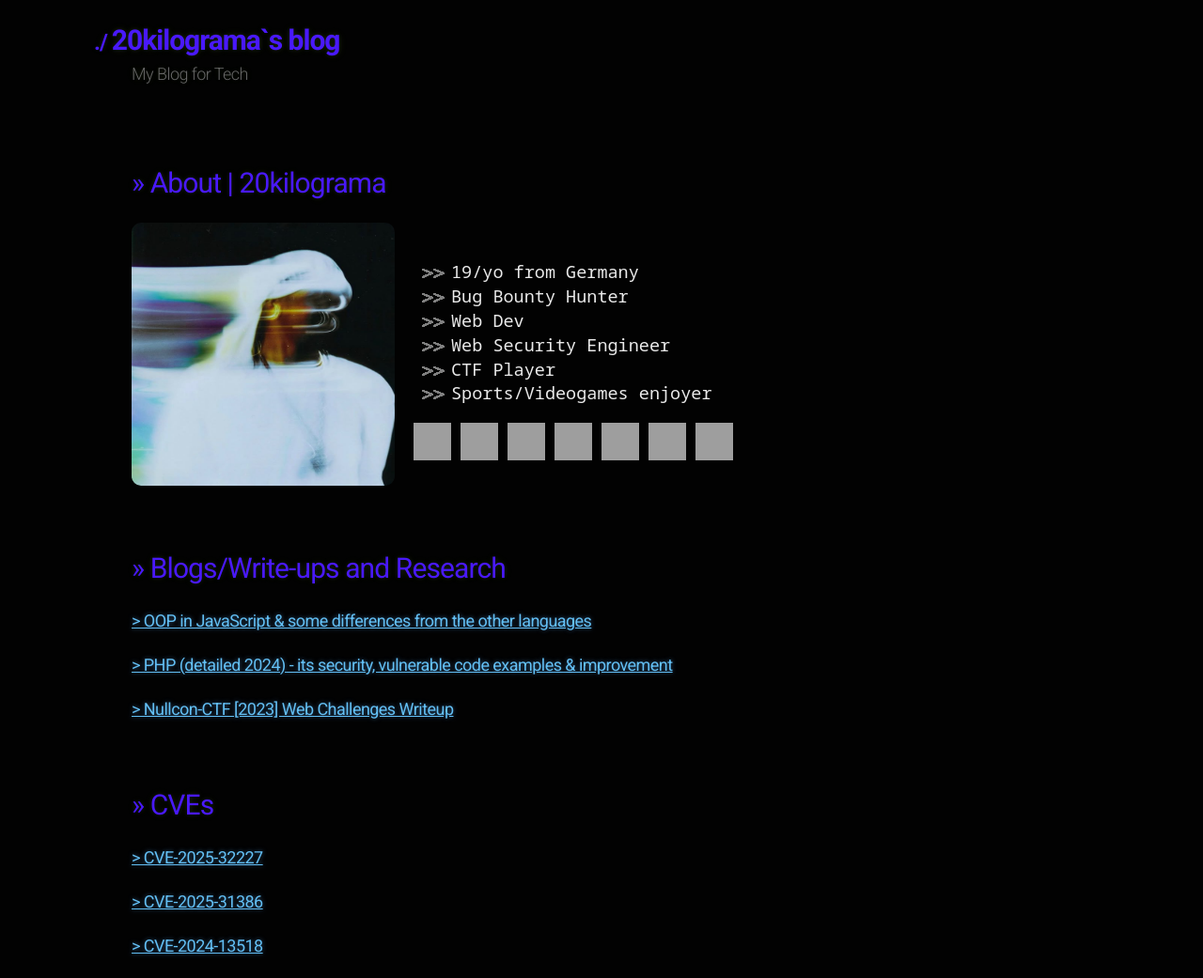
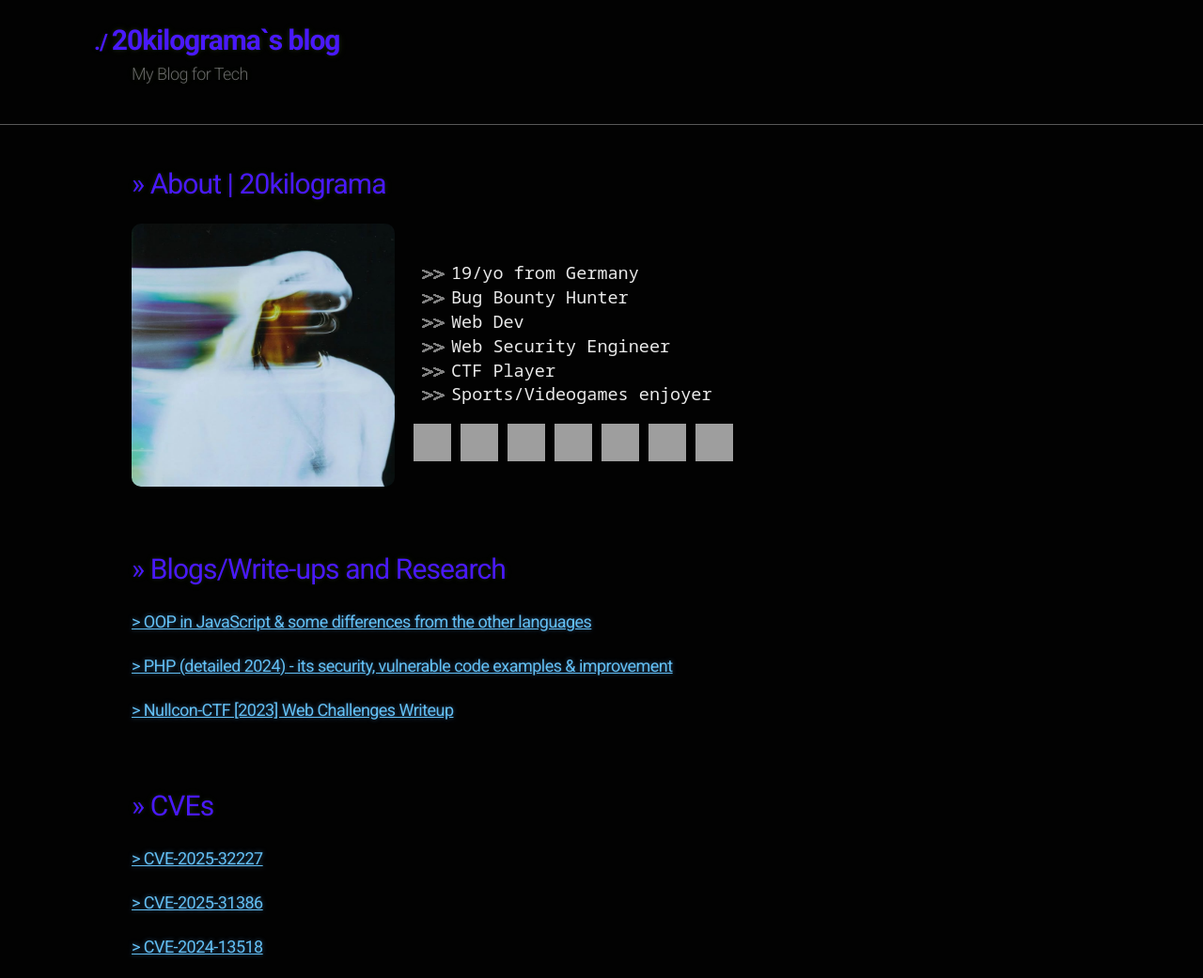
Before and after one commit to 20kilograma/blog, a Jekyll site: the page built from index.md, in a window 1280 px wide. Shown: the whole page at 94% size. Built offline with Jekyll 4.4.1, drawn with Linux system fonts in a browser that asks for light colours; nearby versions of some CDN libraries; some web fonts are replaced; our own code applies the rules of GitHub Pages for plain Markdown files; grey boxes are pictures that could not be loaded.

Commit message:
Update jekyll-theme-hacker.scss

```diff
--- a/_sass/jekyll-theme-hacker.scss
+++ b/_sass/jekyll-theme-hacker.scss
@@ -57,7 +57,7 @@ li {
 header {
   background: rgba(0, 0, 0, 0.1);
   width: 100%;
-  border-bottom: 1px $conifer; //header;
+  border-bottom: 1px solid #ffffff57; //header;
   padding: 20px 0;
   margin: 0 0 40px 0;
 }
```
